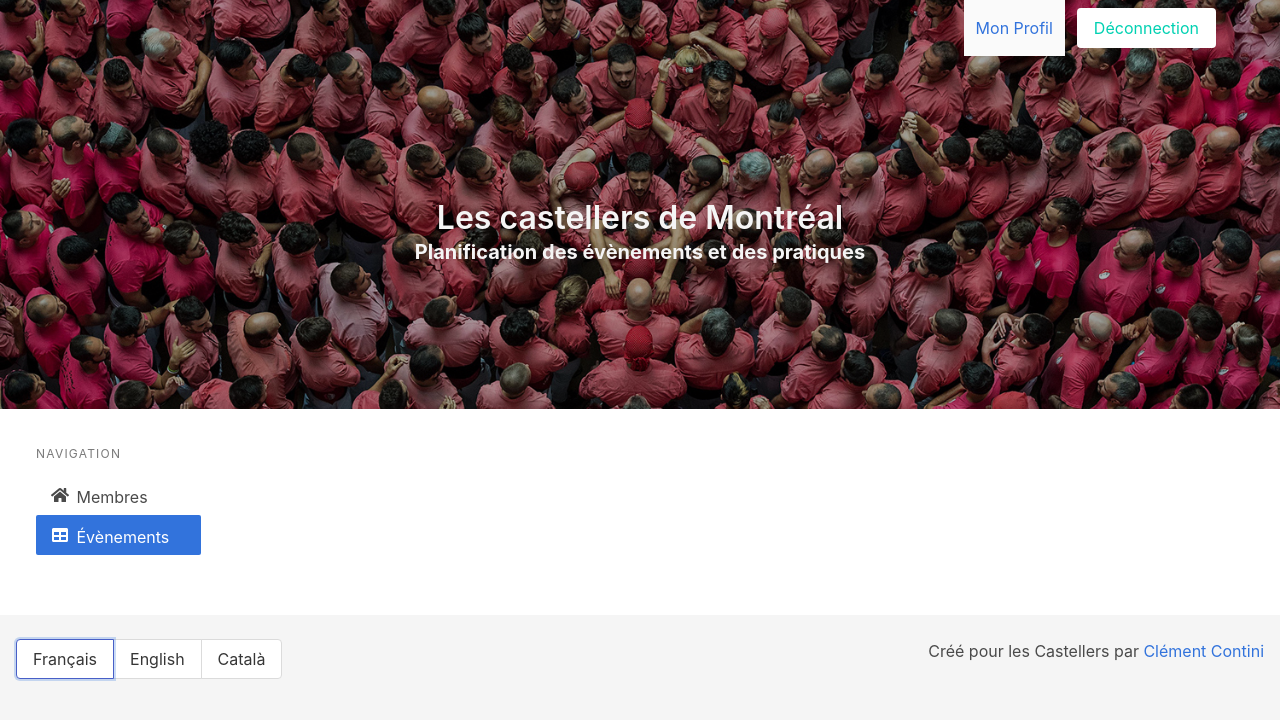
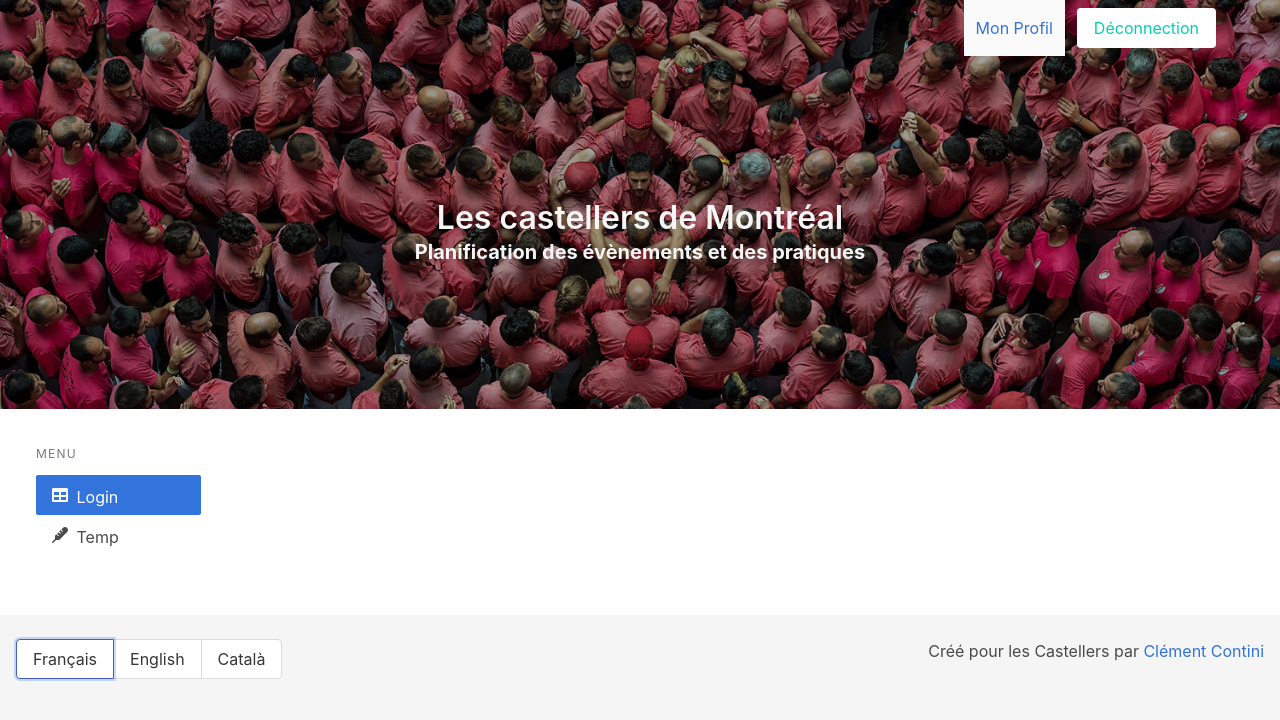
Before and after one commit to vilisseranen/castellers-ui, a Vue app: page /login in a window 1280 px wide. Shown: the top 720 px of the page. Built offline with nearby package versions, Linux system fonts and the light colour scheme.

Commit message:
Fix navigation

```diff
--- a/package.json
+++ b/package.json
@@ -3,10 +3,10 @@
   "version": "0.1.0",
   "private": true,
   "scripts": {
-    "serve": "vue-cli-service serve",
+    "serve": "vue-cli-service serve --port 8081 --mode development",
     "build": "vue-cli-service build",
     "lint": "vue-cli-service lint",
-    "i18n:report": "vue-cli-service i18n:report --src './src/**/*.?(js|vue)' --locales './src/src/assets/translations/**/*.json'"
+    "i18n": "vue-cli-service i18n:report --src './src/**/*.?(js|vue)' --locales './src/assets/translations/**/*.json'"
   },
   "dependencies": {
     "bulma": "^0.7.5",
--- a/src/App.vue
+++ b/src/App.vue
@@ -14,4 +14,9 @@ $footer-padding: 1.5rem 1rem 1.5rem;
 
 // Loading bulma
 @import "../node_modules/bulma/bulma";
+
+html {
+  overflow-y: auto
+}
+
 </style>
--- /dev/null
+++ b/src/components/Menu.vue
@@ -0,0 +1,46 @@
+<template>
+  <div>
+    <p class="menu-label is-hidden-touch is-hidden-mobile is-hidden-tablet-only">Menu</p>
+    <ul class="menu-list is-hidden-mobile is-hidden-tablet-only">
+      <li>
+        <router-link to="/login" v-bind:class="{ 'is-active': routeName === 'login'}">
+          <span class="icon">
+            <i class="fa fa-table"></i>
+          </span> Login
+        </router-link>
+      </li>
+      <li>
+        <router-link to="/temp" v-bind:class="{ 'is-active': routeName === 'temp'}">
+          <span class="icon">
+            <i class="fa fa-thermometer"></i>
+          </span> Temp
+        </router-link>
+      </li>
+    </ul>
+    <div class="hero is-hidden-desktop">
+      <nav class="tabs">
+        <div class="container">
+          <ul>
+            <li v-bind:class="{ 'is-active': routeName === 'login'}">
+              <router-link to="/login">Login</router-link>
+            </li>
+            <li v-bind:class="{ 'is-active': routeName === 'temp'}">
+              <router-link to="/temp">Temp</router-link>
+            </li>
+          </ul>
+        </div>
+      </nav>
+    </div>
+  </div>
+</template>
+
+<script>
+export default {
+  computed: {
+    routeName () {
+      const { path } = this.$route
+      return path.split('/')[1].toLowerCase()
+    }
+  }
+}
+</script>
--- a/src/components/MenuLayout.vue
+++ /dev/null
@@ -1,21 +0,0 @@
-<template>
-  <aside class="section column is-one-fifth-desktop is-fullheight is-hidden-mobile is-hidden-tablet-only">
-    <p class="menu-label is-hidden-touch">Navigation</p>
-    <ul class="menu-list">
-      <li>
-        <a href="#" class>
-          <span class="icon">
-            <i class="fa fa-home"></i>
-          </span> Membres
-        </a>
-      </li>
-      <li>
-        <a href="#" class="is-active">
-          <span class="icon">
-            <i class="fa fa-table"></i>
-          </span> Évènements
-        </a>
-      </li>
-    </ul>
-  </aside>
-</template>
--- a/src/components/BannerLayout.vue
+++ b/src/layout/BannerLayout.vue
@@ -37,21 +37,7 @@
         </div>
       </div>
     </section>
-
-    <div class="hero is-hidden-desktop">
-      <nav class="tabs">
-        <div class="container">
-          <ul>
-            <li class="is-active">
-              <a>Membres</a>
-            </li>
-            <li>
-              <a>Évènements</a>
-            </li>
-          </ul>
-        </div>
-      </nav>
-    </div>
+    <Menu class="hero is-hidden-desktop"></Menu>
   </div>
 </template>
 
@@ -72,7 +58,12 @@
 </style>
 
 <script>
+import Menu from '../components/Menu.vue'
+
 export default {
+  components: {
+    Menu
+  },
   mounted () {
     document.addEventListener('DOMContentLoaded', () => {
       // Get all "navbar-burger" elements
--- a/src/views/Layout.vue
+++ b/src/layout/Layout.vue
@@ -4,7 +4,11 @@
     <bannerLayout></bannerLayout>
     <section class="main-content columns">
       <!-- Menu on the left on desktop -->
-      <menuLayout></menuLayout>
+      <aside
+        class="section column is-one-fifth-desktop is-fullheight is-hidden-mobile is-hidden-tablet-only"
+      >
+        <Menu></Menu>
+      </aside>
       <div class="container column is-fluid" style="padding: 48px; margin: 0px;">
         <!-- This is the content of the page -->
         <router-view></router-view>
@@ -15,15 +19,18 @@
 </template>
 
 <script>
-import BannerLayout from '../components/BannerLayout.vue'
-import MenuLayout from '../components/MenuLayout.vue'
-import FooterLayout from '../components/FooterLayout.vue'
+import BannerLayout from './BannerLayout.vue'
+import FooterLayout from './FooterLayout.vue'
+import Menu from '../components/Menu.vue'
 
 export default {
   components: {
     BannerLayout,
-    MenuLayout,
-    FooterLayout
+    FooterLayout,
+    Menu
   }
 }
 </script>
+
+<style>
+</style>
--- a/src/router.js
+++ b/src/router.js
@@ -1,9 +1,9 @@
 import Vue from 'vue'
 import Router from 'vue-router'
 
-// Views
-import Layout from './views/Layout.vue'
+import Layout from './layout/Layout.vue'
 import Login from './views/Login.vue'
+import Temp from './views/Temp.vue'
 
 Vue.use(Router)
 
@@ -20,6 +20,11 @@ export default new Router({
           path: 'login',
           name: 'Login',
           component: Login
+        },
+        {
+          path: 'temp',
+          name: 'Temp',
+          component: Temp
         }/* ,
         {
           path: 'initialize',
--- a/vue.config.js
+++ b/vue.config.js
@@ -6,5 +6,10 @@ module.exports = {
       localeDir: 'assets/translations',
       enableInSFC: true
     }
+  },
+  chainWebpack: config => {
+    config.resolve
+      .symlinks(true)
+    return config
   }
 }
```
Also changed, not shown: src/layout/FooterLayout.vue (renamed from src/components/FooterLayout.vue), src/views/Temp.vue (renamed from src/components/Temp.vue), 1 other file (tests, documents, lock files or other folders).
